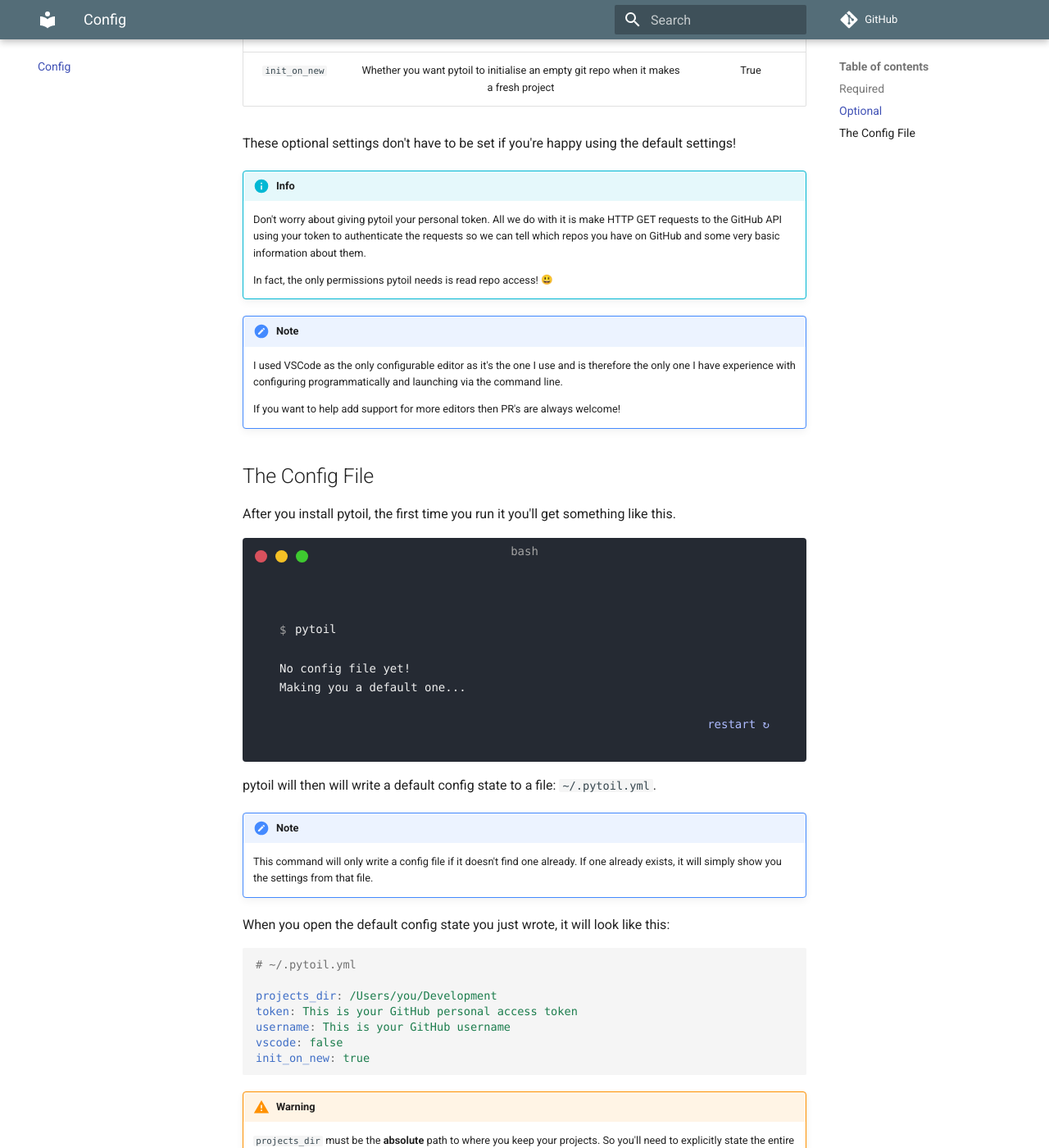
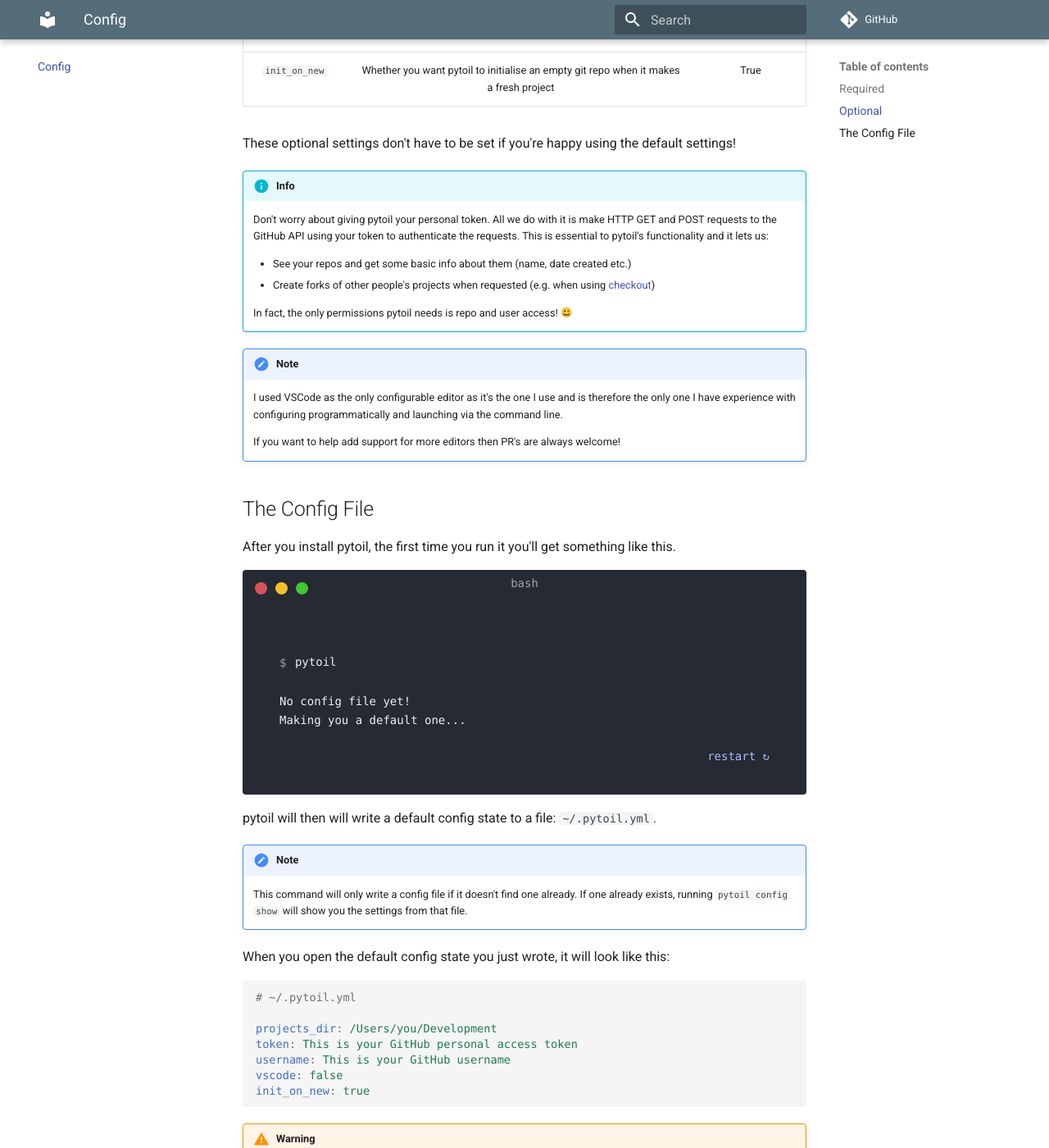
Before and after one commit to FollowTheProcess/pytoil, an MkDocs documentation site: the page built from docs/config.md, in a window 1280 px wide and 1400 px high, scrolled down 713 px. Shown: the whole window at 82% size. Built offline with MkDocs 1.6.1 and Material for MkDocs 9.7.7, drawn with Linux system fonts in a browser that asks for light colours; emoji names are drawn with the system emoji font; some web fonts are replaced; comment, search, counter and statistics services are not loaded.

Commit message:
Update some outdated sections of docs

```diff
--- a/docs/config.md
+++ b/docs/config.md
@@ -24,10 +24,13 @@
 
 !!! info
 
-    Don't worry about giving pytoil your personal token. All we do with it is make HTTP GET requests to the GitHub
-    API using your token to authenticate the requests so we can tell which repos you have on GitHub and some very basic information about them.
+    Don't worry about giving pytoil your personal token. All we do with it is make HTTP GET and POST requests to the GitHub
+    API using your token to authenticate the requests. This is essential to pytoil's functionality and it lets us:
 
-    In fact, the only permissions pytoil needs is read repo access! :smiley:
+    * See your repos and get some basic info about them (name, date created etc.)
+    * Create forks of other people's projects when requested (e.g. when using [checkout])
+
+    In fact, the only permissions pytoil needs is repo and user access! :smiley:
 
 !!! note
 
@@ -54,7 +57,7 @@
 
 !!! note
 
-    This command will only write a config file if it doesn't find one already. If one already exists, it will simply show you the settings from that file.
+    This command will only write a config file if it doesn't find one already. If one already exists, running `pytoil config show` will show you the settings from that file.
 
 When you open the default config state you just wrote, it will look like this:
 
@@ -96,3 +99,4 @@
     You can also interact with the pytoil config file via pytoil itself using the `pytoil config` command group.
 
 [docs]: https://docs.github.com/en/github/authenticating-to-github/creating-a-personal-access-token
+[checkout]: ./commands/checkout.md
```
Also changed, not shown: docs/commands/config.md (+2 -0 lines), docs/commands/new.md (+1 -1 lines), docs/commands/remove.md (+1 -1 lines), docs/contributing.md (+4 -1 lines), docs/index.md (+3 -2 lines).
